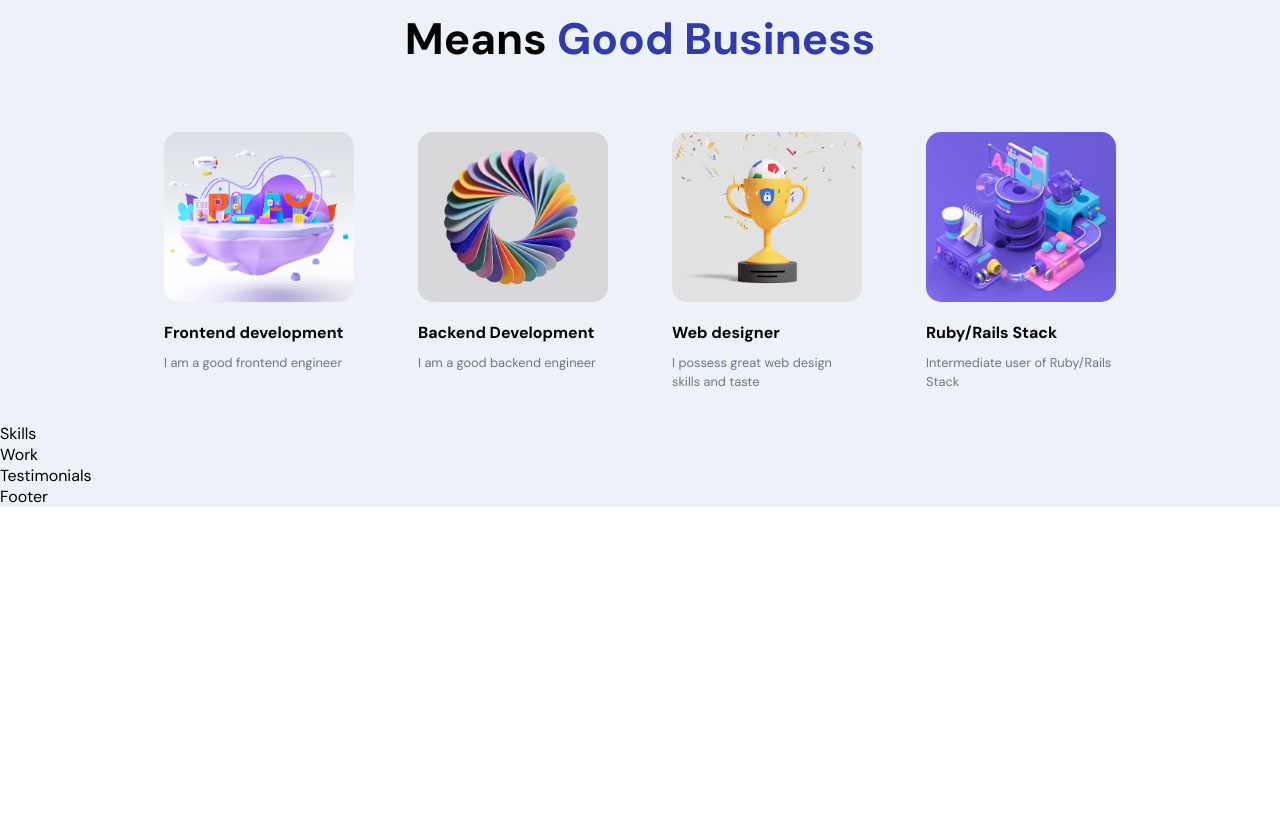
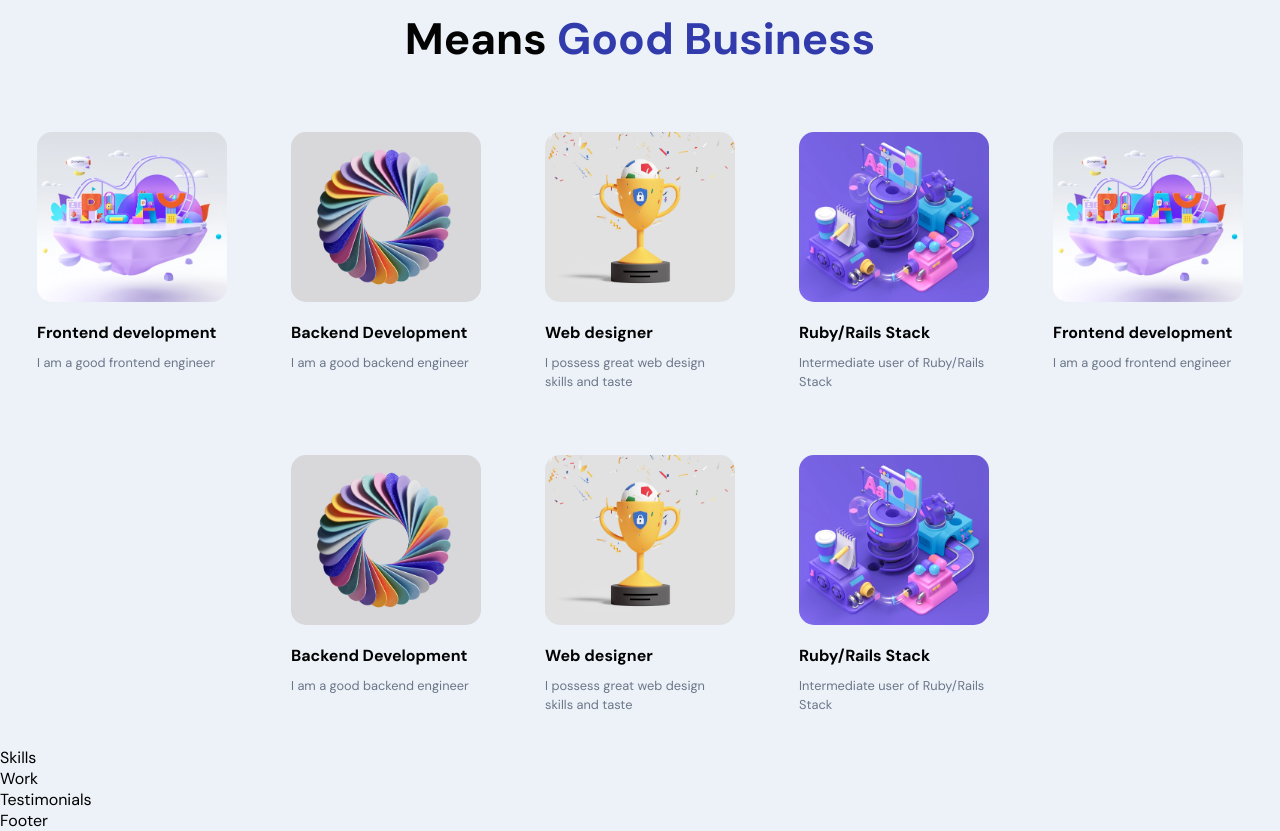
Before and after one commit to brytebee/bee-portfolio, a React (Create React App) app: page / in a window 1280 px wide. Shown: the part 820-1651 px from the top of the page. Before the commit the page ends 1327 px from the top, so only its background shows below. Built offline with nearby package versions, Linux system fonts and the light colour scheme.

Commit message:
:bento: Added extra Abouts (:
More content

```diff
--- a/src/container/About/About.jsx
+++ b/src/container/About/About.jsx
@@ -5,6 +5,26 @@ import { images } from '../../constants';
 import './About.scss';
 
 const abouts = [
+  {
+    title: 'Frontend development',
+    description: 'I am a good frontend engineer',
+    imageUrl: images.about01,
+  },
+  {
+    title: 'Backend Development',
+    description: 'I am a good backend engineer',
+    imageUrl: images.about02,
+  },
+  {
+    title: 'Web designer',
+    description: 'I possess great web design skills and taste',
+    imageUrl: images.about03,
+  },
+  {
+    title: 'Ruby/Rails Stack',
+    description: 'Intermediate user of Ruby/Rails Stack',
+    imageUrl: images.about04,
+  },
   {
     title: 'Frontend development',
     description: 'I am a good frontend engineer',
```
